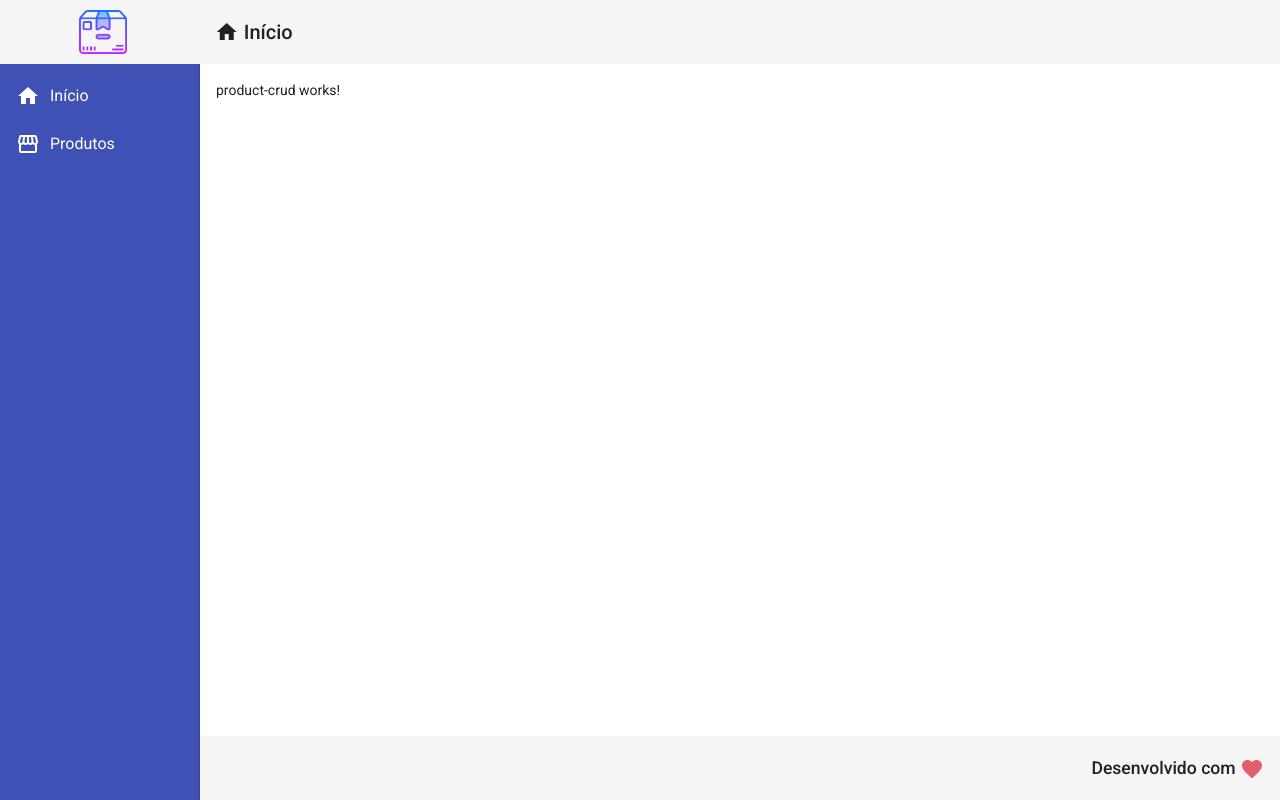
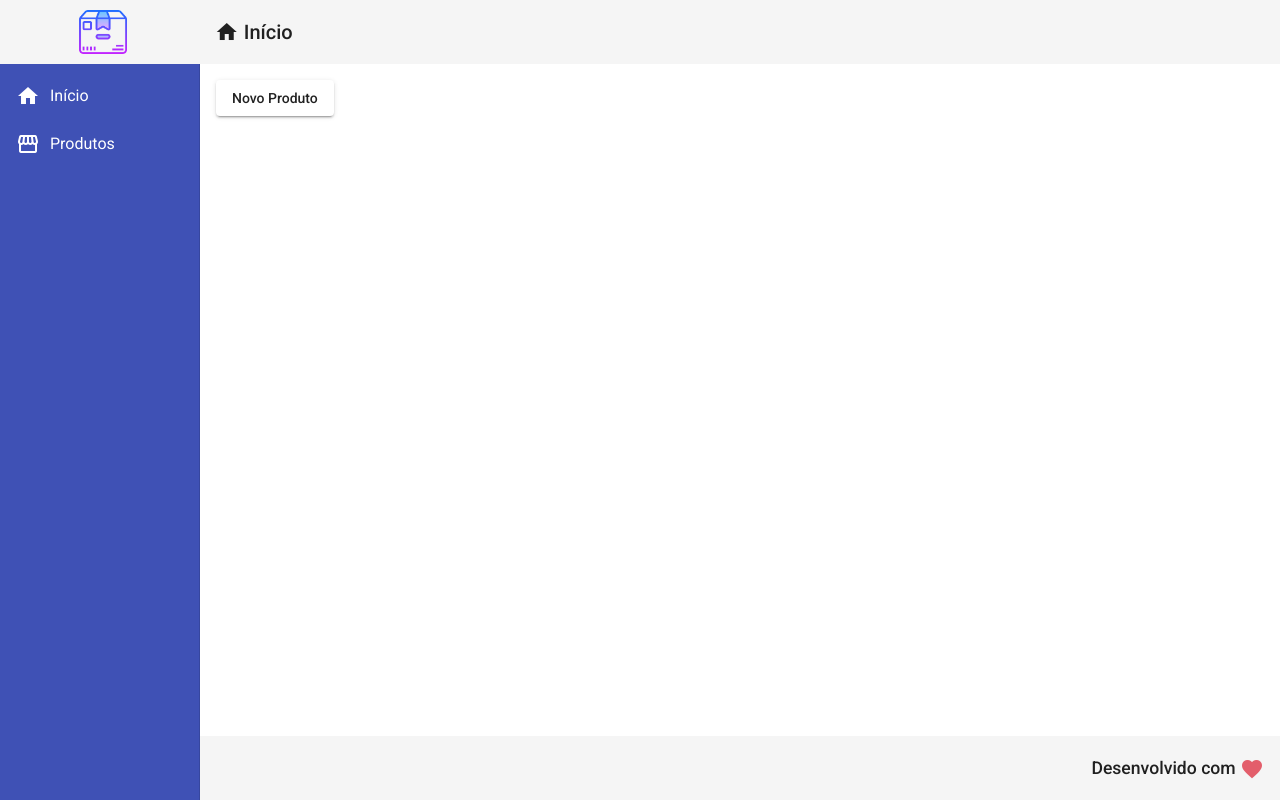
Before and after one commit to AfonsoMachado/crud-angular, an Angular app in the folder frontend/: page /products in a window 1280 px wide. Built offline with nearby package versions, Linux system fonts and the light colour scheme.

Commit message:
definindo a navegação para tela product/create usando rotas

```diff
--- a/frontend/src/app/app.module.ts
+++ b/frontend/src/app/app.module.ts
@@ -18,6 +18,7 @@
 import { MatListModule } from '@angular/material/list'
 import { MatSidenavModule } from "@angular/material/sidenav";
 import { MatCardModule } from "@angular/material/card";
+import { MatButton, MatButtonModule } from "@angular/material/button";
 
 // Diretivas
 import { RedDirective } from './derectives/red.directive';
@@ -44,7 +45,8 @@
     MatToolbarModule,
     MatListModule,
     MatSidenavModule,
-    MatCardModule
+    MatCardModule,
+    MatButtonModule
   ],
   providers: [],
   bootstrap: [AppComponent] //Inicialização do componente
--- a/frontend/src/app/views/product-crud/product-crud.component.html
+++ b/frontend/src/app/views/product-crud/product-crud.component.html
@@ -1 +1,4 @@
-<p>product-crud works!</p>
+<!-- Bind de evento () para realizar comunicação no click -->
+<button mat-raised-button (click)="navigateToProductCreate()">
+    Novo Produto
+</button>
--- a/frontend/src/app/views/product-crud/product-crud.component.ts
+++ b/frontend/src/app/views/product-crud/product-crud.component.ts
@@ -1,4 +1,5 @@
 import { Component, OnInit } from '@angular/core';
+import { Router } from '@angular/router'
 
 @Component({
   selector: 'app-product-crud',
@@ -7,9 +8,15 @@
 })
 export class ProductCrudComponent implements OnInit {
 
-  constructor() { }
+  // No momento da instancia do componente, o router é passado pelo angular, e pode ser usado dentro de navigateToProductCreate()
+  constructor(private router: Router) { }
 
   ngOnInit(): void {
   }
 
+  navigateToProductCreate(): void {
+    // Navegando para outra tela no clique do botão
+    this.router.navigate(['/products/create'])
+  }
+
 }
```
